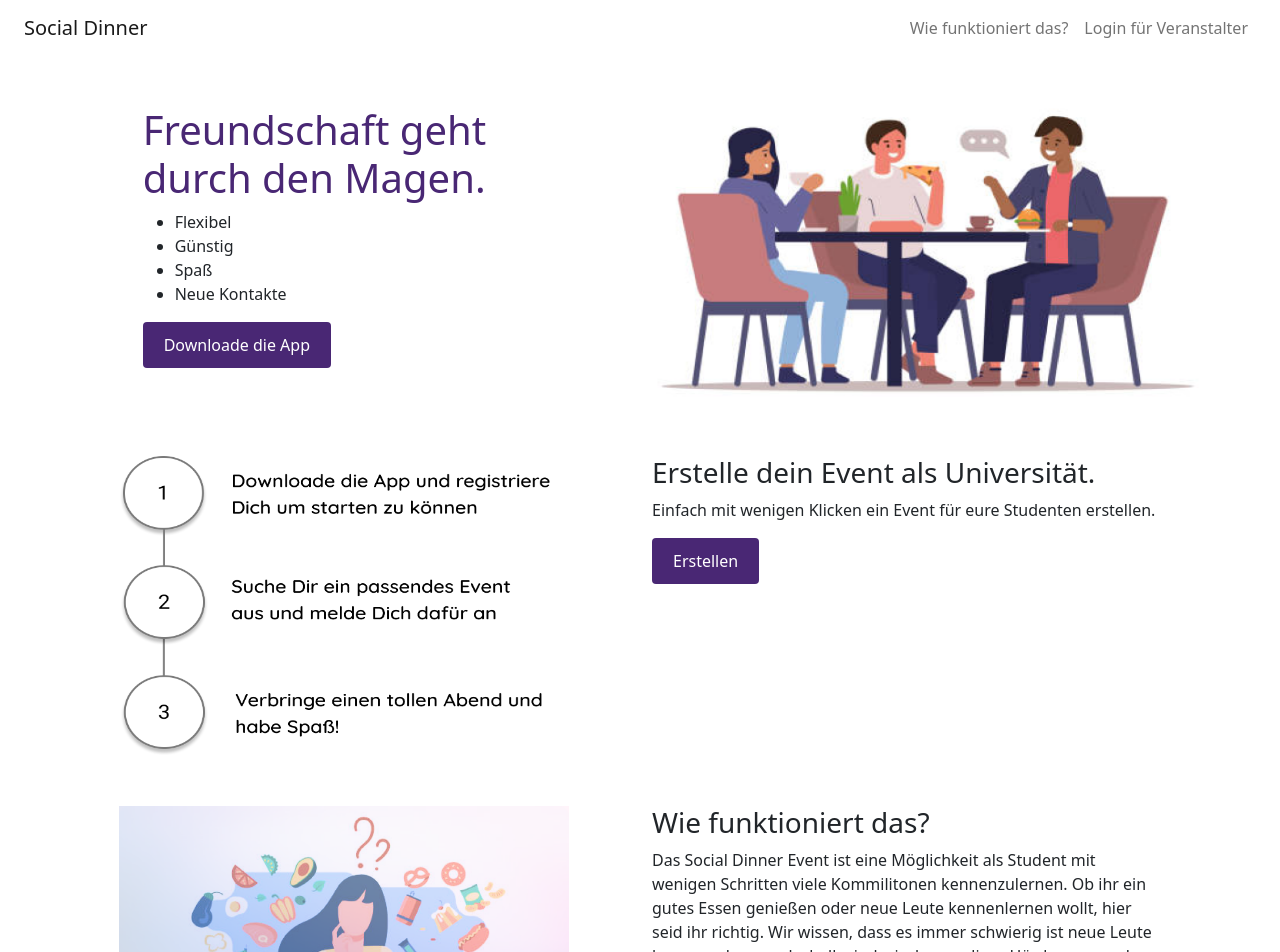
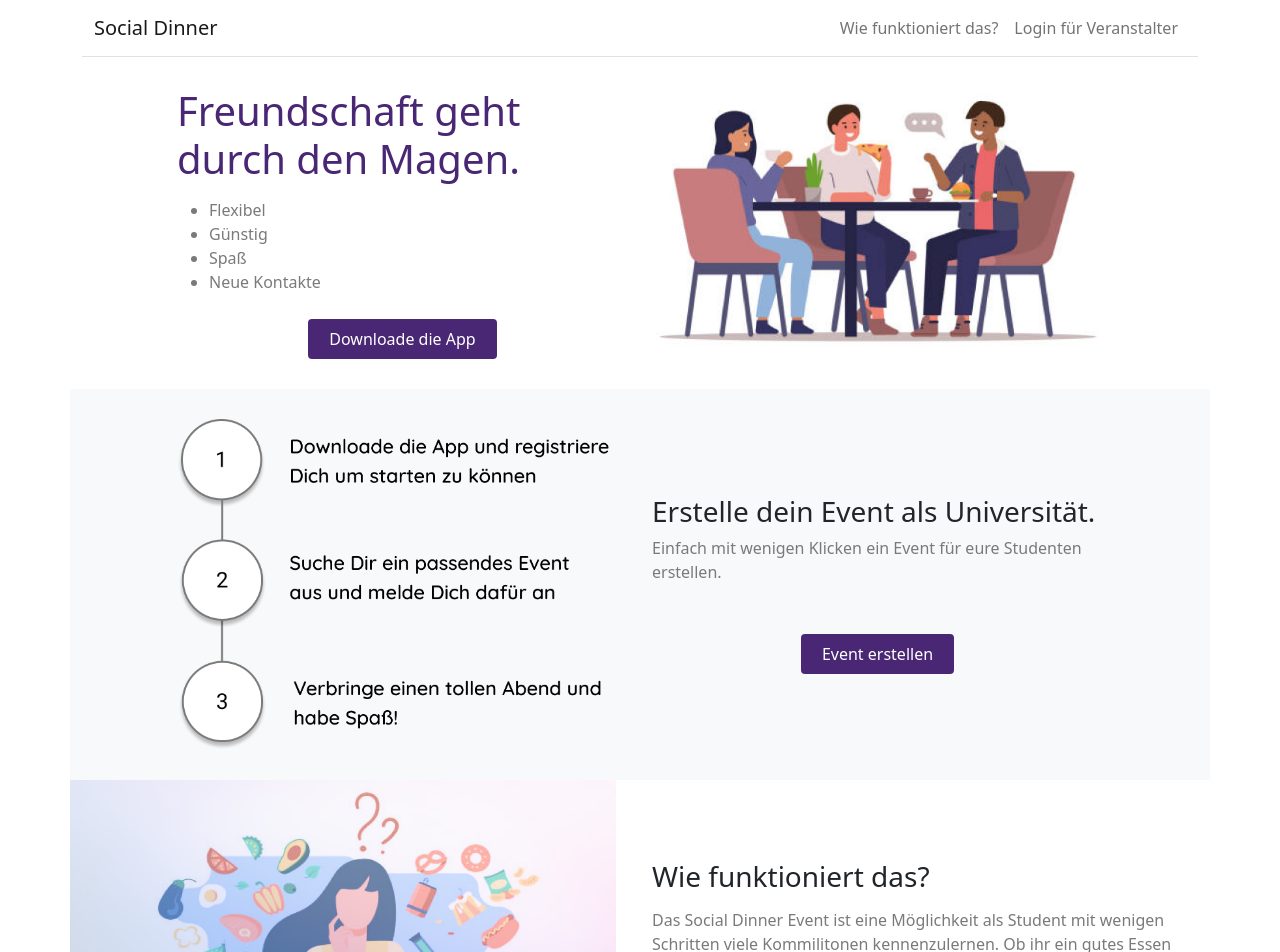
Before and after one commit to SocialDinnerApp/Website, a Svelte app: page / in a window 1280 px wide. Shown: the top 952 px of the page. Built offline with nearby package versions, Linux system fonts and the light colour scheme.

Commit message:
polishing and refactoring of landing page

```diff
--- a/src/App.svelte
+++ b/src/App.svelte
@@ -2,7 +2,7 @@
 	import LandingPage from './components/LandingPage/LandingPage.svelte'
 </script>
 
-<main class="container-fluid">
+<main class="container">
 	<LandingPage />
 </main>
 
--- a/src/components/LandingPage/LandingPage.svelte
+++ b/src/components/LandingPage/LandingPage.svelte
@@ -2,7 +2,10 @@
 </script>
 
 <header class="site-header sticky-top">
-    <nav class="navbar navbar-expand-lg navbar-light" style="background-color: white;">
+    <nav
+        class="navbar navbar-expand-lg navbar-light border-bottom"
+        style="background-color: white;"
+    >
         <div class="container-fluid">
             <a class="navbar-brand" href="#">Social Dinner</a>
             <button
@@ -29,61 +32,82 @@
     </nav>
 </header>
 <main>
-    <div class="row" style="padding-top: 50px;">
-        <div class="col-sm-12 col-md-12 col-lg-5 offset-1">
-            <div class="container">
+    <div
+        class="row justify-content-center align-items-center"
+        style="padding: 30px 0;"
+    >
+        <div class="col-lg-5">
             <div>
                 <h1 class="ctm-h1">Freundschaft geht durch den Magen.</h1>
             </div>
-                <div>
-                    <ul>
+            <div style="margin-top: 15px;">
+                <ul style="color: #7A7A7A">
                     <li>Flexibel</li>
                     <li>Günstig</li>
                     <li>Spaß</li>
                     <li>Neue Kontakte</li>
                 </ul>
             </div>
-                <button type="button" class="btn ctm-btn"
-                    >Downloade die App</button
+            <div
+                class="d-flex justify-content-center"
+                style="margin-top: 25px;"
             >
+                <button type="button" class="btn ctm-btn">
+                    Downloade die App
+                </button>
             </div>
         </div>
-        <div class="col-sm-12 col-md-12 col-lg-5">
+        <div class="col-lg-5">
+            <div class="d-flex justify-content-center">
                 <img
                     src="images/landingpage_1.png"
                     alt="Have fun"
-                style="height: 300px; width: 550px;"
+                    class="img-fluid"
                 />
             </div>
         </div>
-    <div class="row" style="padding-top: 50px;">
-        <div class="col-sm-12 col-md-12 col-lg-5 offset-1">
+    </div>
+    <div
+        class="row justify-content-center align-items-center bg-light"
+        style="padding: 30px 0;"
+    >
+        <div class="col-lg-5">
+            <div class="d-flex justify-content-center">
                 <img
                     src="images/landingpage_2.png"
                     alt="Have fun"
-                style="height: 300px; width: 450px;"
+                    class="img-fluid"
                 />
             </div>
-        <div class="col-sm-12 col-md-12 col-lg-5">
+        </div>
+        <div class="col-lg-5">
             <h3>Erstelle dein Event als Universität.</h3>
-            <p>
+            <p style="color: #7A7A7A">
                 Einfach mit wenigen Klicken ein Event für eure Studenten
                 erstellen.
             </p>
-            <button type="button" class="btn ctm-btn">Erstellen</button>
+            <div
+                class="d-flex justify-content-center"
+                style="margin-top: 50px;"
+            >
+                <button type="button" class="btn ctm-btn">
+                    Event erstellen
+                </button>
             </div>
         </div>
-    <div class="row" style="padding-top: 50px;">
-        <div class="col-sm-12 col-md-12 col-lg-5 offset-1">
+    </div>
+    <div class="row justify-content-start align-items-center">
+        <div class="col-lg-6">
             <img
                 src="images/landingpage_3.png"
                 alt="Have fun"
-                style="height: 300px; width: 450px;"
+                class="img-fluid"
+                style="margin-left: -12px;"
             />
         </div>
-        <div class="col-sm-12 col-md-12 col-lg-5">
+        <div class="col-lg-6">
             <h3>Wie funktioniert das?</h3>
-            <p>
+            <p style="margin-top: 15px; color: #7A7A7A;">
                 Das Social Dinner Event ist eine Möglichkeit als Student mit
                 wenigen Schritten viele Kommilitonen kennenzulernen. Ob ihr ein
                 gutes Essen genießen oder neue Leute kennenlernen wollt, hier
@@ -99,15 +123,10 @@
     .ctm-btn {
         background-color: #492774;
         color: white;
-        padding: 10px 20px;
+        padding: 7px 20px;
     }
 
     .ctm-h1 {
         color: #492774;
     }
-
-    .ctm-img {
-        height: 300px;
-        width: 550px;
-    }
 </style>
```
Lines whose indentation alone changed are shown as unchanged.
